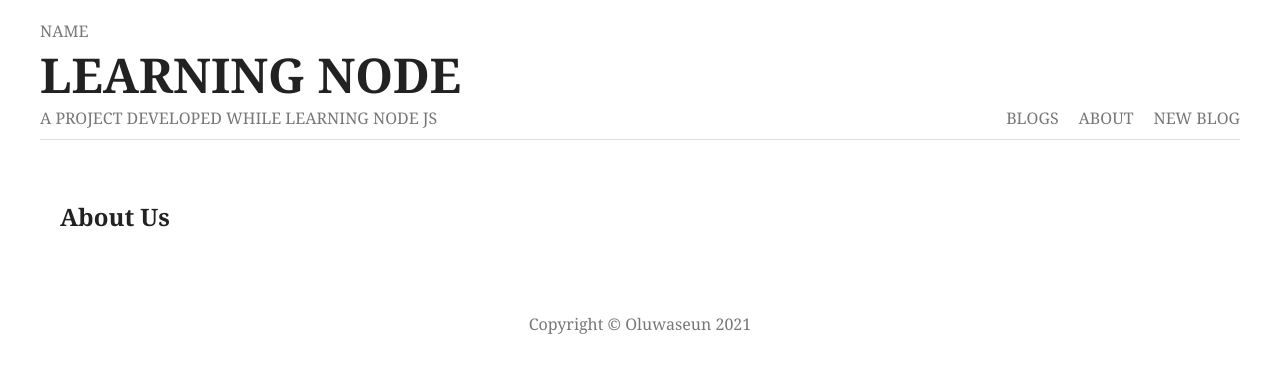
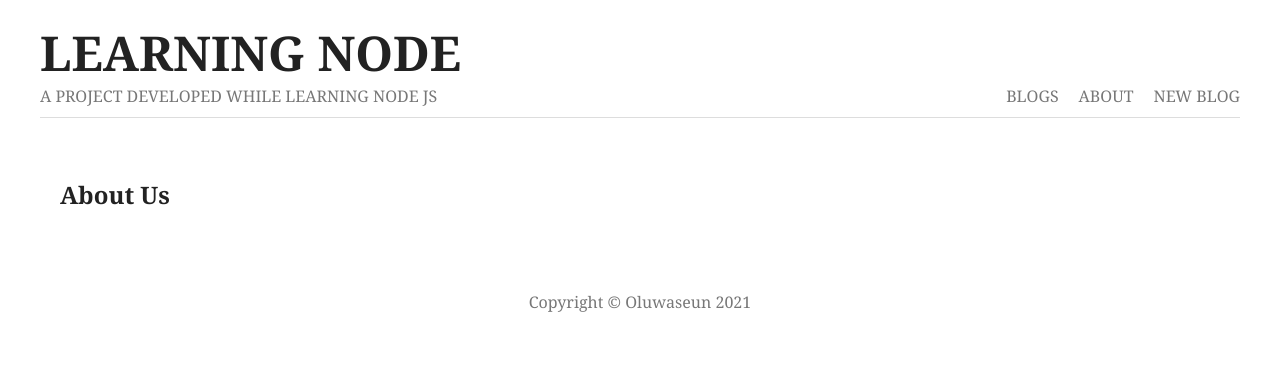
Before and after one commit to oluwaseun-Adesina/Learning-JavaScript-Blog, a Node project: template views/about.ejs in a window 1280 px wide. Shown: the top 373 px of the page. Run offline with Node 20 templates, Linux system fonts and the light colour scheme; the template is opened without the code that fills it, so the values that code supplies are empty.

Commit message:
deleted name paragraph

```diff
--- a/views/partials/nav.ejs
+++ b/views/partials/nav.ejs
@@ -1,6 +1,5 @@
 <nav>
     <div class="site-title">
-        <p>Name</p>
         <a href="/"><h1>Learning Node</h1></a>
         <p>A project developed while Learning Node js</p>
     </div>
```
